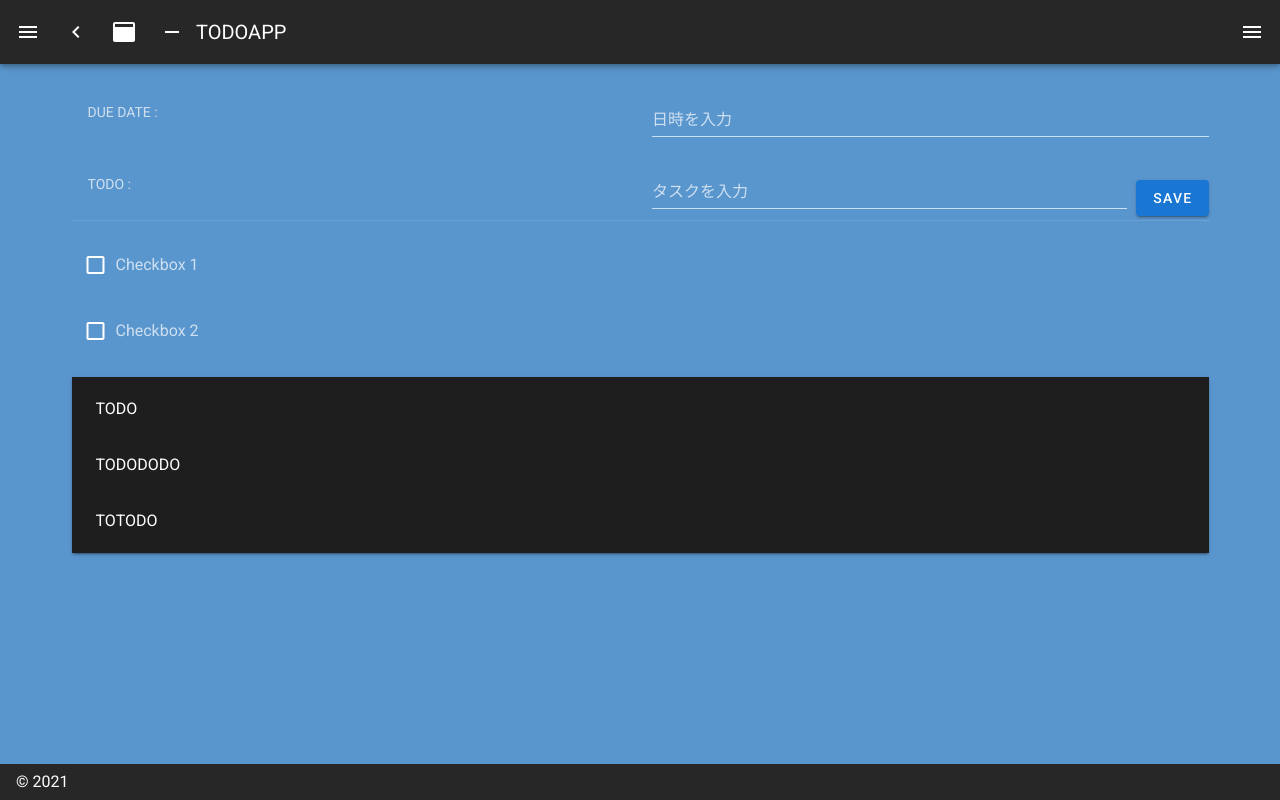
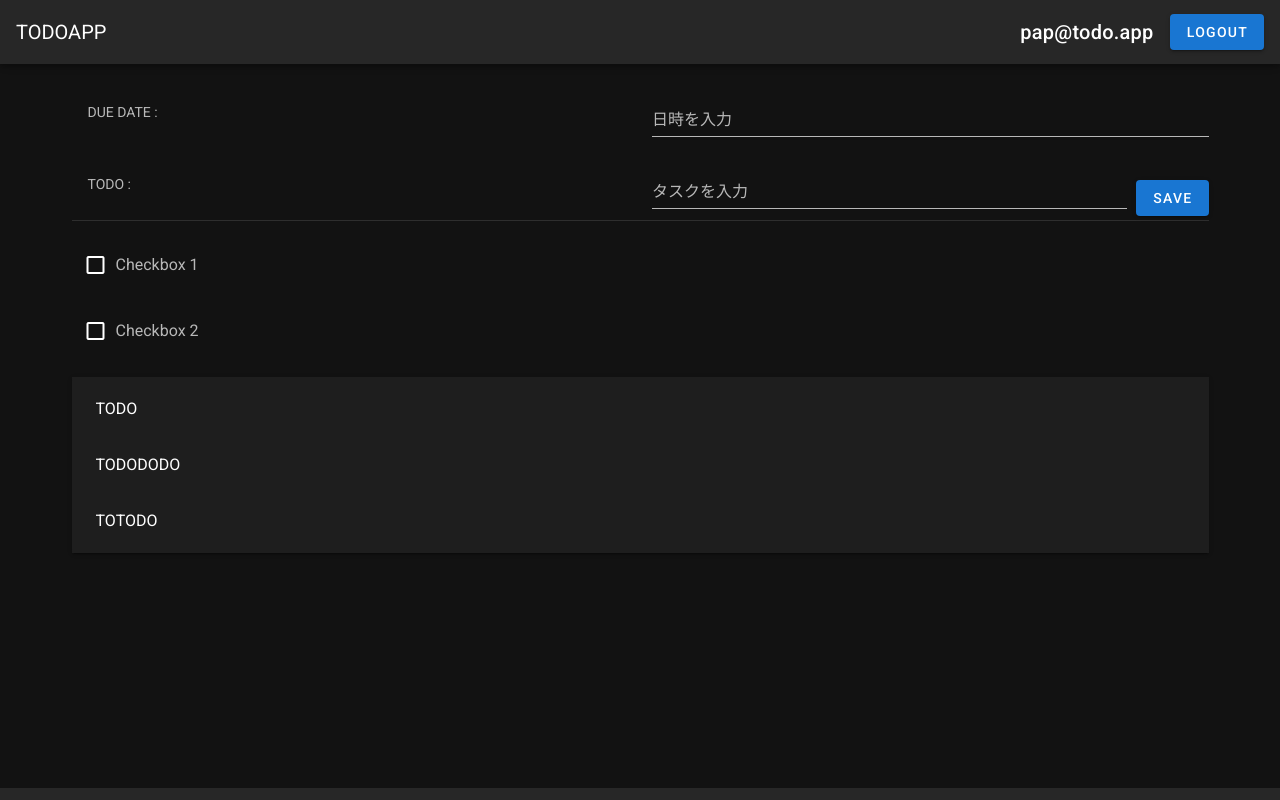
Before and after one commit to sheepapvv/todoapp, a Nuxt app: page / in a window 1280 px wide. Built offline with nearby package versions, Linux system fonts and the light colour scheme.

Commit message:
フッターの削除とヘッダーの調整

```diff
--- a/layouts/default.vue
+++ b/layouts/default.vue
@@ -1,66 +1,23 @@
 <template>
-  <v-app dark>
+  <v-app color="primary">
 
     <v-app-bar
       :clipped-left="clipped"
       fixed
       app
     >
-      <v-app-bar-nav-icon @click.stop="drawer = !drawer" />
-      <v-btn
-        icon
-        @click.stop="miniVariant = !miniVariant"
-      >
-        <v-icon>mdi-{{ `chevron-${miniVariant ? 'right' : 'left'}` }}</v-icon>
-      </v-btn>
-      <v-btn
-        icon
-        @click.stop="clipped = !clipped"
-      >
-        <v-icon>mdi-application</v-icon>
-      </v-btn>
-      <v-btn
-        icon
-        @click.stop="fixed = !fixed"
-      >
-        <v-icon>mdi-minus</v-icon>
-      </v-btn>
       <v-toolbar-title v-text="title" />
       <v-spacer />
-      <v-btn
-        icon
-        @click.stop="rightDrawer = !rightDrawer"
-      >
-        <v-icon>mdi-menu</v-icon>
-      </v-btn>
+      <v-card-title>pap@todo.app</v-card-title>
+      <v-btn color="primary">LOGOUT</v-btn>
     </v-app-bar>
     <v-main>
       <v-container>
         <nuxt />
       </v-container>
     </v-main>
-    <v-navigation-drawer
-      v-model="rightDrawer"
-      :right="right"
-      temporary
-      fixed
-    >
-      <v-list>
-        <v-list-item @click.native="right = !right">
-          <v-list-item-action>
-            <v-icon light>
-              mdi-repeat
-            </v-icon>
-          </v-list-item-action>
-          <v-list-item-title>Switch drawer (click me)</v-list-item-title>
-        </v-list-item>
-      </v-list>
-    </v-navigation-drawer>
-    <v-footer
-      :absolute="!fixed"
-      app
-    >
-      <span>&copy; {{ new Date().getFullYear() }}</span>
+
+    <v-footer>
     </v-footer>
   </v-app>
 </template>
@@ -83,8 +40,3 @@ export default {
   }
 }
 </script>
-<style scoped>
-.v-application {
-  background-color: #5a96ce;
-}
-</style>
```
